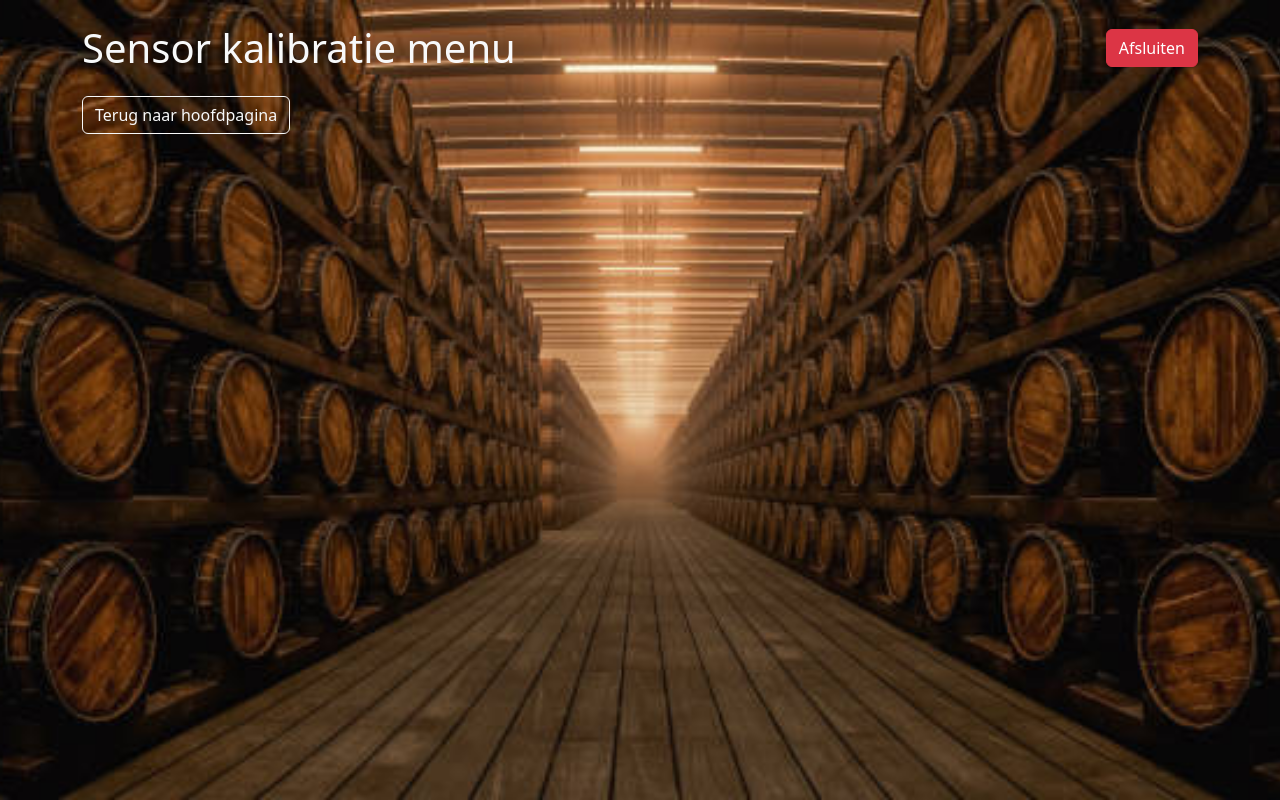
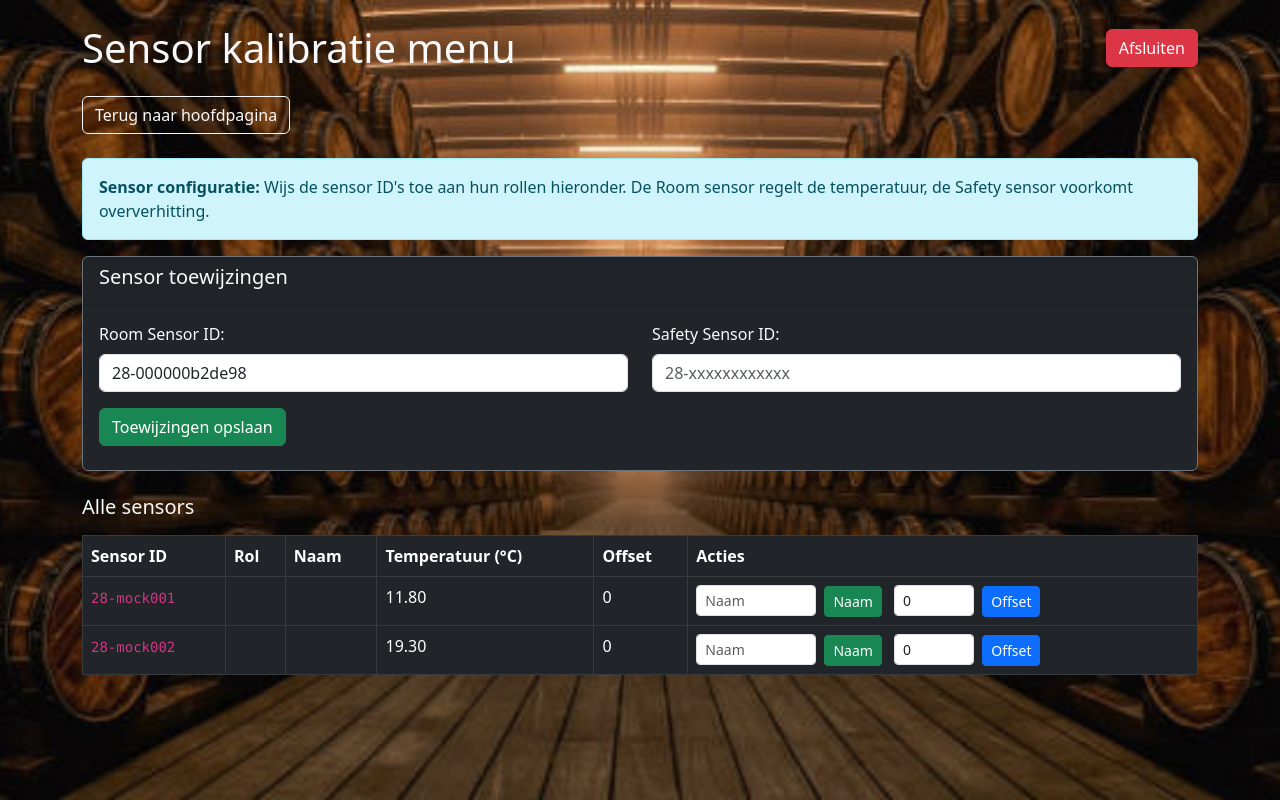
Before and after one commit to mauricegeerkens/Vino_temp_control, a Flask app: page /settings in a window 1280 px wide. Run offline with Flask 3, Linux system fonts and the light colour scheme; data that the repository does not hold is empty; some libraries are stand-ins or nearby versions.

Commit message:
v1.7: Enhanced sensor management with optional safety and configurable names
Features added:
- Sensor names for display (stored in settings.json)
- Optional safety sensor (can be disabled with empty string)
- Configurable safety temperatures (safety_off_temp, safety_on_temp)
- /api/temps_named endpoint for friendly name access
- /api/sensor_name endpoint to update names
- Settings page shows and edits sensor names

Improvements:
- Control loop handles missing safety sensor gracefully
- Only reads connected sensors (performance optimization)
- Names in settings.json instead of separate file
- Better UI/UX with friendly sensor names

Configuration:
- safety_sensor_id can be empty for no safety protection
- safety_off_temp: 28°C (configurable)
- safety_on_temp: 25°C (configurable)
- sensor_names: display names for all sensors

```diff
--- a/app.py
+++ b/app.py
@@ -32,10 +32,16 @@ def get_control_sensors():
         if (control_cache['data'] is None or
             control_cache['timestamp'] is None or
             (now - control_cache['timestamp']) > CONTROL_CACHE_DURATION):
-            # Read only the 2 sensors needed for control using IDs from settings
+            # Read only the sensors needed for control using IDs from settings
             room_id = settings.get('room_sensor_id', '28-mock001')
-            safety_id = settings.get('safety_sensor_id', '28-mock002')
-            control_cache['data'] = read_sensors_by_id([room_id, safety_id])
+            safety_id = settings.get('safety_sensor_id', '')
+
+            # Build list of sensors to read (only read if IDs are configured)
+            sensor_ids = [room_id] if room_id else []
+            if safety_id:
+                sensor_ids.append(safety_id)
+
+            control_cache['data'] = read_sensors_by_id(sensor_ids) if sensor_ids else []
             control_cache['timestamp'] = now
         return control_cache['data']
 
@@ -142,8 +148,10 @@ def save_settings(settings):
 settings = load_settings()
 target = settings.get("target", 12.0)
 deviation = settings.get("deviation", 0.5)
+safety_off_temp = settings.get("safety_off_temp", 28.0)
+safety_on_temp = settings.get("safety_on_temp", 25.0)
 SAFETY_SENSOR_NAME = "SafetySensor"  # Change this to your safety sensor's name
-controller = TempController(target=target, deviation=deviation, safety_sensor_name=SAFETY_SENSOR_NAME, safety_off=28.0, safety_on=25.0)
+controller = TempController(target=target, deviation=deviation, safety_sensor_name=SAFETY_SENSOR_NAME, safety_off=safety_off_temp, safety_on=safety_on_temp)
 
 # --- Control Loop ---
 def control_loop():
@@ -153,20 +161,30 @@ def control_loop():
         try:
             if control_enabled:
                 # Only read the 2 sensors needed for control - fast!
-                sensors = get_control_sensors()
+                # Get sensor IDs from settings
+                room_id = settings.get('room_sensor_id', '28-mock001')
+                safety_id = settings.get('safety_sensor_id', '')
+
+                # Build list of sensors to read (only read if IDs are configured)
+                sensor_ids = [room_id] if room_id else []
+                if safety_id:
+                    sensor_ids.append(safety_id)
+
+                if not sensor_ids:
+                    # No sensors configured, skip this iteration
+                    time.sleep(2)
+                    continue
+
+                sensors = read_sensors_by_id(sensor_ids)
                 room_temp = None
                 safety_temp = None
-
-                # Get sensor IDs from settings
-                room_id = settings.get('room_sensor_id', '28-mock001')
-                safety_id = settings.get('safety_sensor_id', '28-mock002')
 
                 for sensor in sensors:
                     sensor_id = sensor.get('id', '')
                     temp = sensor.get('temperature', None)
                     if sensor_id == room_id:
                         room_temp = temp
-                    elif sensor_id == safety_id:
+                    elif safety_id and sensor_id == safety_id:
                         safety_temp = temp
 
                 # Update the relays based on current temperature
@@ -272,6 +290,25 @@ def get_temps():
         traceback.print_exc()
         return jsonify({'error': str(e)}), 500
 
+@app.route('/api/temps_named')
+def get_temps_named():
+    """Return temperatures with names from settings"""
+    try:
+        sensors = get_all_sensors()
+        sensor_names = settings.get('sensor_names', {})
+        temps_by_name = {}
+        for sensor in sensors:
+            sensor_id = sensor['id']
+            name = sensor_names.get(sensor_id, '')
+            if name:
+                temps_by_name[name] = sensor['temperature']
+        return jsonify(temps_by_name)
+    except Exception as e:
+        print(f"Error in /api/temps_named: {e}")
+        import traceback
+        traceback.print_exc()
+        return jsonify({'error': str(e)}), 500
+
 @app.route('/api/control', methods=['POST'])
 def set_control():
     data = request.json
@@ -297,6 +334,57 @@ def set_control():
         save_settings(settings)
     return jsonify({'target': controller.target, 'deviation': controller.deviation}), 200
 
+@app.route('/api/control', methods=['GET'])
+def get_control():
+    """Return current control settings including sensor assignments"""
+    return jsonify({
+        'target': controller.target,
+        'deviation': controller.deviation,
+        'room_sensor_id': settings.get('room_sensor_id', '28-mock001'),
+        'safety_sensor_id': settings.get('safety_sensor_id', '28-mock002'),
+        'sensor_names': settings.get('sensor_names', {})
+    }), 200
+
+@app.route('/api/sensor_assignments', methods=['POST'])
+def set_sensor_assignments():
+    """Update which sensors are assigned to room and safety roles"""
+    data = request.json
+    room_id = data.get('room_sensor_id')
+    safety_id = data.get('safety_sensor_id')
+
+    if room_id:
+        settings['room_sensor_id'] = room_id
+    if safety_id:
+        settings['safety_sensor_id'] = safety_id
+
+    save_settings(settings)
+
+    # Clear caches to force re-read with new sensor assignments
+    with control_cache['lock']:
+        control_cache['data'] = None
+        control_cache['timestamp'] = None
+
+    return jsonify({
+        'room_sensor_id': settings.get('room_sensor_id'),
+        'safety_sensor_id': settings.get('safety_sensor_id')
+    }), 200
+
+@app.route('/api/sensor_name', methods=['POST'])
+def set_sensor_name():
+    """Update a sensor's display name in settings"""
+    data = request.json
+    sensor_id = data.get('sensor_id')
+    name = data.get('name', '')
+
+    if sensor_id:
+        if 'sensor_names' not in settings:
+            settings['sensor_names'] = {}
+        settings['sensor_names'][sensor_id] = name
+        save_settings(settings)
+        return jsonify({'sensor_id': sensor_id, 'name': name}), 200
+
+    return jsonify({'error': 'Missing sensor_id'}), 400
+
 @app.route('/api/status')
 def get_status():
     try:
@@ -307,14 +395,14 @@ def get_status():
 
         # Get sensor IDs from settings
         room_id = settings.get('room_sensor_id', '28-mock001')
-        safety_id = settings.get('safety_sensor_id', '28-mock002')
+        safety_id = settings.get('safety_sensor_id', '')
 
         for sensor in sensors:
             sensor_id = sensor.get('id', '')
             temp = sensor.get('temperature', None)
             if sensor_id == room_id:
                 room_temp = temp
-            elif sensor_id == safety_id:
+            elif safety_id and sensor_id == safety_id:
                 safety_temp = temp
 
         # Return ACTUAL controller state, not recalculated values
--- a/templates/settings.html
+++ b/templates/settings.html
@@ -20,6 +20,30 @@
         <button id="shutdownBtn" class="btn btn-danger">Afsluiten</button>
     </div>
     <a href="/" class="btn btn-outline-light mb-4">Terug naar hoofdpagina</a>
+
+    <div class="alert alert-info">
+        <strong>Sensor configuratie:</strong> Wijs de sensor ID's toe aan hun rollen hieronder.
+        De Room sensor regelt de temperatuur, de Safety sensor voorkomt oververhitting.
+    </div>
+
+    <div class="card bg-dark text-light mb-4 border-secondary">
+        <div class="card-header"><h5>Sensor toewijzingen</h5></div>
+        <div class="card-body">
+            <div class="row mb-3">
+                <div class="col-md-6">
+                    <label class="form-label">Room Sensor ID:</label>
+                    <input type="text" class="form-control" id="roomSensorId" placeholder="28-xxxxxxxxxxxx">
+                </div>
+                <div class="col-md-6">
+                    <label class="form-label">Safety Sensor ID:</label>
+                    <input type="text" class="form-control" id="safetySensorId" placeholder="28-xxxxxxxxxxxx">
+                </div>
+            </div>
+            <button class="btn btn-success" onclick="saveSensorAssignments()">Toewijzingen opslaan</button>
+            <div id="assignmentStatus" class="mt-2"></div>
+        </div>
+    </div>
+
     <div id="sensor-list"></div>
 </div>
 <script src="/static/bootstrap.bundle.min.js"></script>
@@ -31,6 +55,45 @@ document.getElementById('shutdownBtn').onclick = function() {
         });
     }
 };
+
+function loadSensorAssignments() {
+    fetch('/api/control').then(r => r.json()).then(data => {
+        // Get current assignments from settings
+        const roomId = data.room_sensor_id || '';
+        const safetyId = data.safety_sensor_id || '';
+        document.getElementById('roomSensorId').value = roomId;
+        document.getElementById('safetySensorId').value = safetyId;
+    }).catch(error => {
+        console.error('Error loading sensor assignments:', error);
+    });
+}
+
+function saveSensorAssignments() {
+    const roomId = document.getElementById('roomSensorId').value.trim();
+    const safetyId = document.getElementById('safetySensorId').value.trim();
+
+    if (!roomId || !safetyId) {
+        document.getElementById('assignmentStatus').innerHTML = '<div class="alert alert-danger">Beide sensor ID\'s zijn verplicht</div>';
+        return;
+    }
+
+    fetch('/api/sensor_assignments', {
+        method: 'POST',
+        headers: {'Content-Type': 'application/json'},
+        body: JSON.stringify({
+            room_sensor_id: roomId,
+            safety_sensor_id: safetyId
+        })
+    }).then(r => r.json()).then(data => {
+        document.getElementById('assignmentStatus').innerHTML = '<div class="alert alert-success">Toewijzingen opgeslagen! Herladen...</div>';
+        setTimeout(() => {
+            location.reload();
+        }, 1500);
+    }).catch(error => {
+        document.getElementById('assignmentStatus').innerHTML = '<div class="alert alert-danger">Fout bij opslaan: ' + error + '</div>';
+    });
+}
+
 function loadSensors() {
     fetch('/api/temps', {
         signal: AbortSignal.timeout(30000)
@@ -38,30 +101,36 @@ function loadSensors() {
         fetch('/api/offsets', {
             signal: AbortSignal.timeout(30000)
         }).then(r => r.json()).then(offsets => {
-            fetch('/api/names', {
-                signal: AbortSignal.timeout(30000)
-            }).then(r => r.json()).then(names => {
-                let html = '<table class="table table-dark table-bordered"><thead><tr><th>Sensor ID</th><th>Name</th><th>Temperature (°C)</th><th>Offset</th><th>Set Offset</th><th>Set Name</th></tr></thead><tbody>';
+            fetch('/api/control').then(r => r.json()).then(settings => {
+                const roomId = settings.room_sensor_id || '';
+                const safetyId = settings.safety_sensor_id || '';
+                const sensorNames = settings.sensor_names || {};
+
+                let html = '<h5 class="mb-3">Alle sensors</h5>';
+                html += '<table class="table table-dark table-bordered"><thead><tr><th>Sensor ID</th><th>Rol</th><th>Naam</th><th>Temperatuur (°C)</th><th>Offset</th><th>Acties</th></tr></thead><tbody>';
                 Object.keys(temps).forEach(sensor_id => {
+                    let role = '';
+                    if (sensor_id === roomId) role = '<span class="badge bg-primary">Room</span>';
+                    if (sensor_id === safetyId) role = '<span class="badge bg-warning">Safety</span>';
+
+                    const sensorName = sensorNames[sensor_id] || '';
+
                     html += `<tr>
-                        <td>${sensor_id}</td>
-                        <td id="name-${sensor_id}">${names[sensor_id] ?? ''}</td>
+                        <td><code>${sensor_id}</code></td>
+                        <td>${role}</td>
+                        <td id="name-${sensor_id}">${sensorName}</td>
                         <td>${temps[sensor_id]?.toFixed(2) ?? '--'}</td>
                         <td id="offset-${sensor_id}">${offsets[sensor_id] ?? 0}</td>
                         <td>
-                            <input type="number" step="0.01" class="form-control d-inline w-50" id="input-${sensor_id}" value="${offsets[sensor_id] ?? 0}">
-                            <button class="btn btn-sm btn-primary ms-2" onclick="setOffset('${sensor_id}')">Save</button>
-                        </td>
-                        <td>
-                            <input type="text" class="form-control d-inline w-50" id="nameinput-${sensor_id}" value="${names[sensor_id] ?? ''}">
-                            <button class="btn btn-sm btn-success ms-2" onclick="setName('${sensor_id}')">Save</button>
+                            <input type="text" placeholder="Naam" class="form-control form-control-sm d-inline" style="width:120px" id="nameinput-${sensor_id}" value="${sensorName}">
+                            <button class="btn btn-sm btn-success ms-1" onclick="setName('${sensor_id}')">Naam</button>
+                            <input type="number" step="0.01" class="form-control form-control-sm d-inline ms-2" style="width:80px" id="input-${sensor_id}" value="${offsets[sensor_id] ?? 0}">
+                            <button class="btn btn-sm btn-primary ms-1" onclick="setOffset('${sensor_id}')">Offset</button>
                         </td>
                     </tr>`;
                 });
                 html += '</tbody></table>';
                 document.getElementById('sensor-list').innerHTML = html;
-            }).catch(error => {
-                console.error('Error loading names:', error);
             });
         }).catch(error => {
             console.error('Error loading offsets:', error);
@@ -71,6 +140,18 @@ function loadSensors() {
         document.getElementById('sensor-list').innerHTML = '<div class="alert alert-danger">Failed to load sensor data. Please refresh the page.</div>';
     });
 }
+
+function setName(sensor_id) {
+    const val = document.getElementById('nameinput-' + sensor_id).value;
+    fetch('/api/sensor_name', {
+        method: 'POST',
+        headers: {'Content-Type': 'application/json'},
+        body: JSON.stringify({sensor_id: sensor_id, name: val})
+    }).then(() => {
+        document.getElementById('name-' + sensor_id).textContent = val;
+    });
+}
+
 function setOffset(sensor_id) {
     const val = document.getElementById('input-' + sensor_id).value;
     fetch('/api/offsets', {
@@ -81,16 +162,8 @@ function setOffset(sensor_id) {
         document.getElementById('offset-' + sensor_id).textContent = val;
     });
 }
-function setName(sensor_id) {
-    const val = document.getElementById('nameinput-' + sensor_id).value;
-    fetch('/api/names', {
-        method: 'POST',
-        headers: {'Content-Type': 'application/json'},
-        body: JSON.stringify({sensor_id: sensor_id, name: val})
-    }).then(() => {
-        document.getElementById('name-' + sensor_id).textContent = val;
-    });
-}
+
+loadSensorAssignments();
 loadSensors();
 </script>
 </body>
```
Also changed, not shown: RELEASE_NOTES.md (+51 -0 lines), settings.json (+10 -2 lines), 4 other files.
